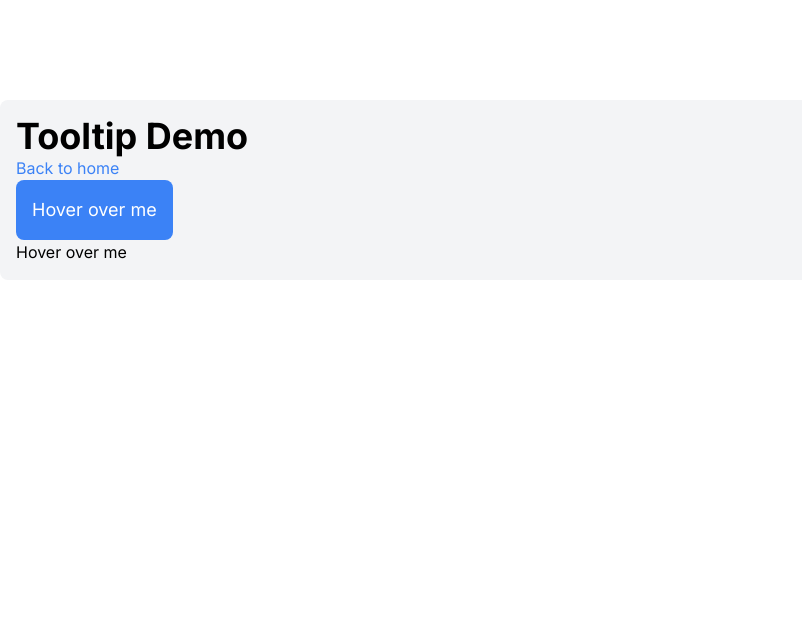
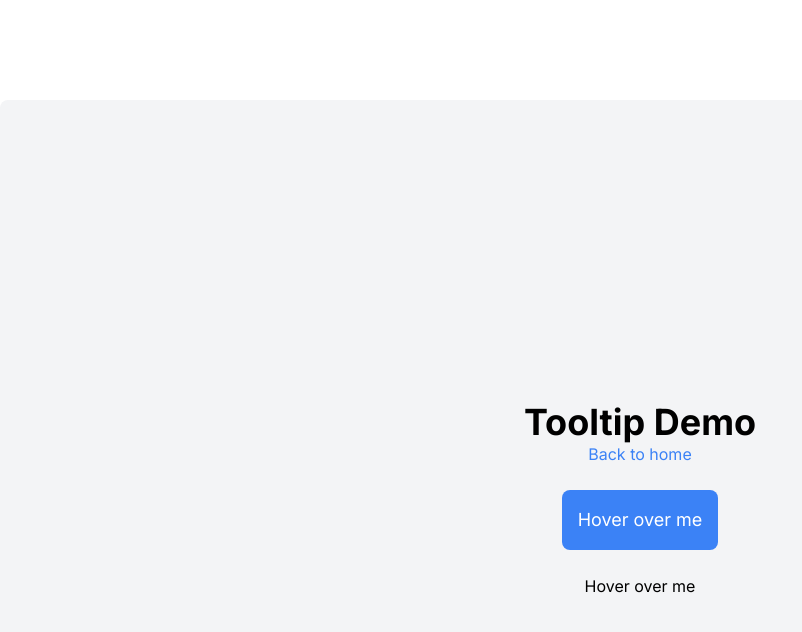
Before and after one commit to BSchoolland/next-components-bvt, a Next.js app: page /tooltip-demo in a window 1280 px wide. Shown: the top 632 px of the page, without its empty margins (0-802 px from the left). Built offline with nearby package versions, Linux system fonts and the light colour scheme.

Commit message:
feat: add 'interactive' prop for tooltop, which allows the user to interact with the tooltip itself

```diff
--- a/app/tooltip-demo/page.js
+++ b/app/tooltip-demo/page.js
@@ -5,19 +5,25 @@ import ToolTip from '@/components/tooltip'
 
 const Page = () => {
   return (
-    <div className="demo">
+    <div className="demo" style={{display: "flex", flexDirection: "column", alignItems: "center", justifyContent: "center", height: "100vh"}}>
         <h1>Tooltip Demo</h1>
-        <ToolTip message="click to go back to home page">
+        <ToolTip component={<p>Click the link to go back to the home page</p>}>
           <a href="/">Back to home</a>
         </ToolTip>
         <br />
-        <ToolTip message="this is a tooltip">
+        <ToolTip component={<p>Tooltips accept custom styling</p>} style={{backgroundColor: "darkblue", color: "white", padding: "10px"}}>
           <button>Hover over me</button>
         </ToolTip>
         <br />
-        <ToolTip message="this is a tooltip">
+        <ToolTip component={
+        <div style={{display: "flex", flexDirection: "column", alignItems: "center"}}>
+          <h2 style={{color: "green", fontSize: "20px"}}>Tooltips can contain any custom component</h2>
+          <p>They can also be applied to any element</p>
+          <button onClick={() => alert("Tooltips can even include interactive elements, if you set 'interactive' to true. Cool!")}>Click me</button>
+        </div>
+        } interactive>
           <h3>Hover over me</h3>
-          </ToolTip>
+        </ToolTip>
     </div>
   );
 };
--- a/components/tooltip/tooltip.js
+++ b/components/tooltip/tooltip.js
@@ -1,31 +1,55 @@
 import React, { useRef, useEffect, useState } from "react";
-import styles from "./tooltip.module.css";  // Import as a module
+import styles from "./tooltip.module.css"; // Import as a module
 
 /**
  * ToolTip component.
  */
-const ToolTip = ({ children }) => {
+const ToolTip = ({ component, children, style, interactive, ...rest }) => {
     // when the tooltip is hovered, it will be visible
     const [isVisible, setIsVisible] = useState(false);
     const [position, setPosition] = useState({ x: 0, y: 0 });
     // reference to the tooltip element
     const tooltipRef = useRef(null);
+    if (!component) {
+        component = <p>Tooltip</p>;
+    }
+    // if a style is passed in, add { top: position.y, left: position.x } to it
+    let newStyle;
+    if (style) {
+        newStyle = { ...style, top: position.y, left: position.x };
+    } else {
+        newStyle = { top: position.y, left: position.x };
+    }
 
     useEffect(() => {
+        let timeoutId = null;
+
         const handleMouseEnter = () => {
+            // If a timeout has been set, clear it
+            if (timeoutId) clearTimeout(timeoutId);
+
             // move the tooltip to the current mouse position
             const tooltipElement = tooltipRef.current;
             let { top, left, width } = tooltipElement.getBoundingClientRect();
             left += width / 2;
             // move the tooltip up the height of the tooltip
-            console.log(tooltipElement.clientHeight)
+            console.log(tooltipElement.clientHeight);
             top -= 15;
 
             setPosition({ x: left, y: top });
             setIsVisible(true);
-        }
+        };
 
-        const handleMouseLeave = () => setIsVisible(false);
+        const handleMouseLeave = () => {
+            if (interactive) {
+                // Set a timeout to hide the tooltip
+                timeoutId = setTimeout(() => {
+                    setIsVisible(false);
+                }, 200);
+            } else {
+                setIsVisible(false);
+            }
+        };
 
         const tooltipElement = tooltipRef.current;
         tooltipElement.addEventListener("mouseenter", handleMouseEnter);
@@ -38,17 +62,28 @@ const ToolTip = ({ children }) => {
     }, []);
 
     return (
-        <div ref={tooltipRef} style={{ width: "fit-content", display: "inline-block" }}>
+        <div
+            ref={interactive ? tooltipRef : null}
+            style={interactive ? { width: "fit-content", display: "inline-block" } : null}
+        >
             <div
                 className={`${styles.tooltip} ${!isVisible && styles.hidden}`}
-                style={{ top: position.y, left: position.x }}
+                {...rest}
+                style={newStyle}
             >
-                <div className={styles.tooltipArrow} />
-                <div className={styles.tooltipContent}>
-                    <p>Tooltip content here</p>
+                <div className={styles.tooltipArrow} style={style} />
+                <div className={styles.tooltipContent}>{component}</div>
+            </div>
+            {!interactive ? (
+                <div
+                    ref={tooltipRef}
+                    style={{ width: "fit-content", display: "inline-block" }}
+                >
+                    {children}
                 </div>
-            </div>
-            {children}
+            ) : (
+                <div>{children}</div>
+            )}
         </div>
     );
 };
--- a/components/tooltip/tooltip.module.css
+++ b/components/tooltip/tooltip.module.css
@@ -2,7 +2,7 @@
     position: absolute;
     top: 0;
     left: 0;
-    background-color: grey;
+    background-color: lightblue;
     padding: 15px;
     transform: translateX(-50%) translateY(-100%);
     border-radius: 15px;
@@ -14,7 +14,8 @@
     left: 50%;
     transform: rotate(45deg) translateX(-50%) translateY(-50%);
     padding: 10px;
-    background-color: grey;
+    background-color: lightblue;
+    z-index: -1;
 }
 
 .tooltipContent {
```
Also changed, not shown: pages/fixme.txt (added).
